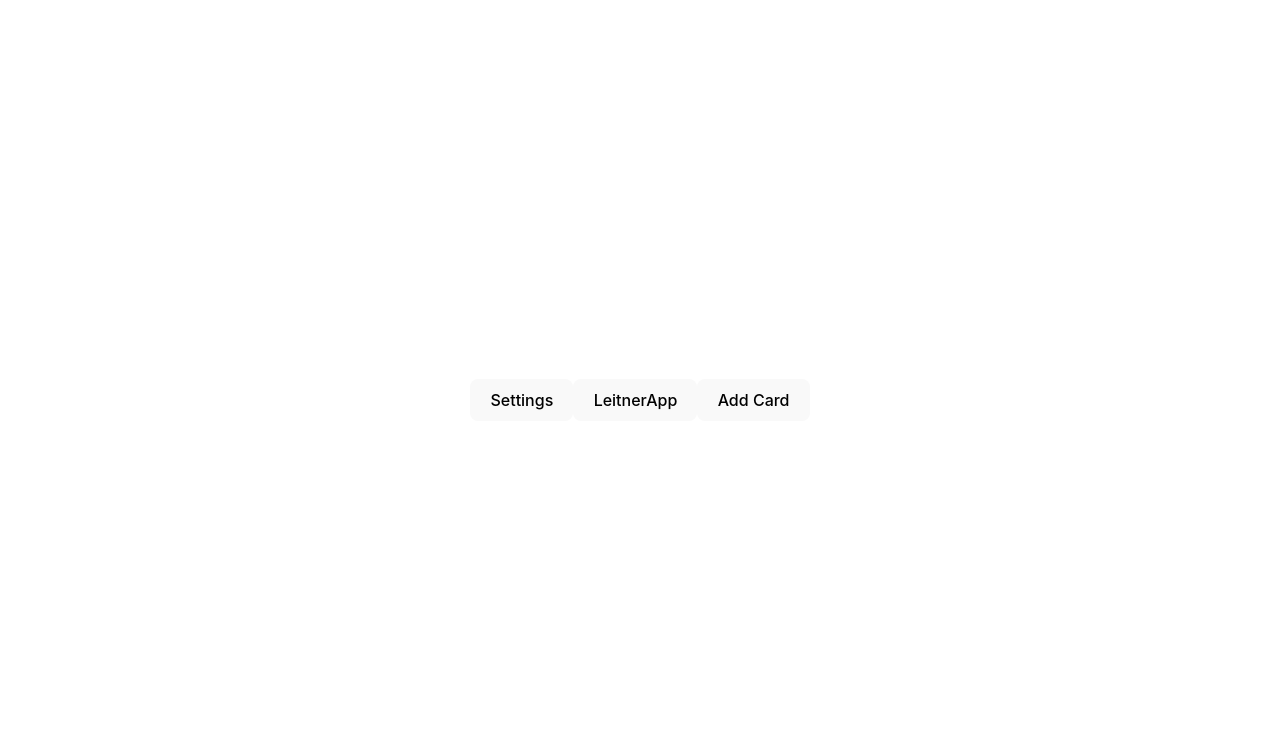
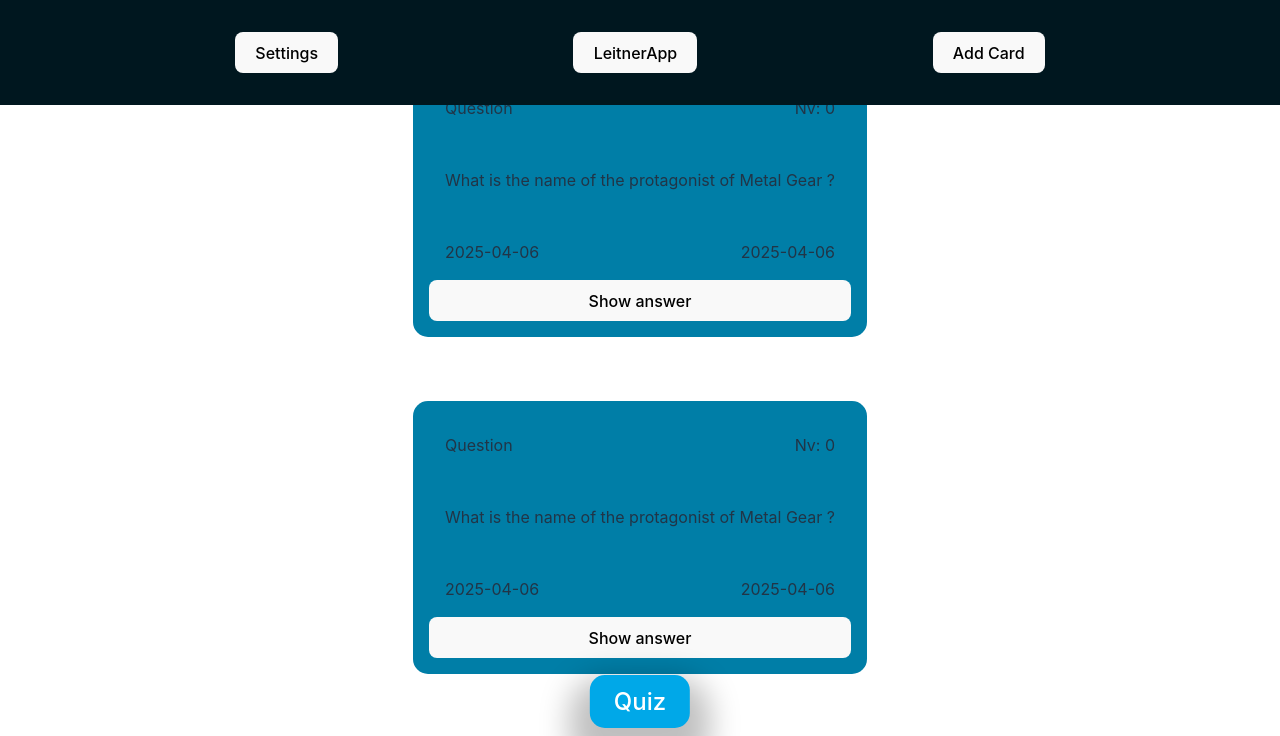
Before and after one commit to MistrAnderson/Leitnerboxd, a React (Vite) app: page / in a window 1280 px wide. Shown: the top 736 px of the page. Built offline with nearby package versions, Linux system fonts and the light colour scheme.

Commit message:
feat: add rough css to components

```diff
--- a/src/components/button/button.module.css
+++ b/src/components/button/button.module.css
@@ -1,27 +1,25 @@
 /* Button.module.css */
 .button {
-  padding: 12px 24px;
-  border-radius: 8px;
+  padding: 0.5em 1em;
+  border-radius: 15px;
   border: none;
   cursor: pointer;
-  font-size: 16px;
+  font-size: 1.5em;
   transition: background 0.3s ease-in-out;
+  border-radius: 15px;
 }
 
-/* Main Button */
 .main {
-  background-color: #007bff;
+  background: var(--light-blue);
   color: white;
 }
 
-/* Correct Button */
 .correct {
-  background-color: green;
+  background-color: var(--correct);
   color: white;
 }
 
-/* Wrong Button */
 .wrong {
-  background-color: red;
+  background-color: var(--wrong);
   color: white;
 }
--- a/src/components/header/Header.tsx
+++ b/src/components/header/Header.tsx
@@ -2,7 +2,7 @@ import style from './header.module.css'
 
 export default function Header() {
   return (
-    <div>
+    <div className={style.header}>
       <button>Settings</button>
       <button>LeitnerApp</button>
       <button>Add Card</button>
--- a/src/components/header/header.module.css
+++ b/src/components/header/header.module.css
@@ -0,0 +1,9 @@
+.header {
+  position: fixed;
+  display: flex;
+  justify-content: space-evenly;
+  padding: 2em;
+  width: 100%;
+  top: 0px;
+  background-color: var(--black);
+}
--- a/src/components/home/Home.tsx
+++ b/src/components/home/Home.tsx
@@ -2,15 +2,39 @@ import { useAppSelector } from '@/store/hooks'
 import Card from '@components/card/Card'
 import { ICard } from '@/idb/interfaces'
 import style from './home.module.css'
+import Button from '../button/Button'
 
 export default function Home() {
   const cards: ICard[] = useAppSelector(state => state.cards.cards)
 
+  const card: ICard = {
+      id: crypto.randomUUID(),
+      name: 'Card 1',
+      question: "What is the name of the protagonist of Metal Gear ?",
+      answer: 'Solid Snake',
+      level: 0,
+      previousEncounter: '2025-04-06'
+  }
+
   return (
-    <div>
+    <div className={style.container}>
+      <Card cardInfo={card} />
+      <Card cardInfo={card} />
+      <Card cardInfo={card} />
+      <Card cardInfo={card} />
+      <Card cardInfo={card} />
+      <Card cardInfo={card} />
+      <Card cardInfo={card} />
+      <Card cardInfo={card} />
+      <Card cardInfo={card} />
+      <Card cardInfo={card} />
+      <Card cardInfo={card} />
+
       {cards?.map((card) => (
         <Card key={card.id} cardInfo={card} />
       ))}
+
+      <Button className={style.quizBtn}>Quiz</Button>
     </div>
   )
 }
```
